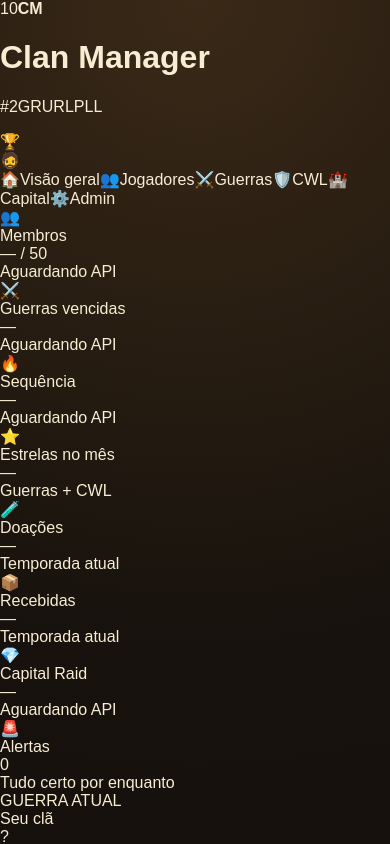
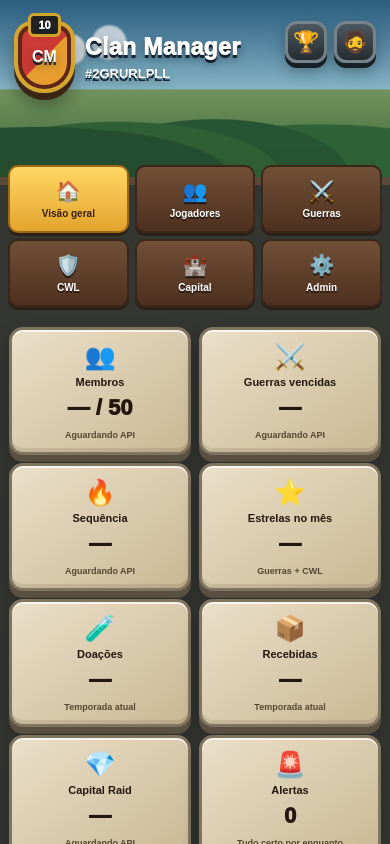
Before and after one commit to Naian1/clan-manager, a Next.js app: page / in a window 390 px wide. Shown: the top 844 px of the page. Built offline with nearby package versions, Linux system fonts and the light colour scheme.

Commit message:
style: rebuild responsive Clash-inspired visual system

```diff
--- a/app/globals.css
+++ b/app/globals.css
@@ -1,60 +1,70 @@
 :root {
-  --bg: #17120d;
-  --panel: #241b12;
-  --panel-2: #312417;
-  --gold: #f2c14e;
-  --gold-2: #b57a17;
-  --cream: #f7edd3;
-  --muted: #b9ab8c;
-  --danger: #d85d4f;
-  --success: #69b968;
-  --blue: #68a7e8;
-  --line: rgba(255,255,255,.09);
+  --ink:#25180e;
+  --cream:#fff2cf;
+  --stone:#d9c9a8;
+  --stone-dark:#a99572;
+  --wood:#5a351d;
+  --wood-dark:#2c180e;
+  --gold:#f3ba2f;
+  --red:#bd3a31;
+  --blue:#3478b9;
+  --green:#729d28;
+  --purple:#7245a8;
 }
-* { box-sizing: border-box; }
-html { background: var(--bg); }
-body { margin: 0; color: var(--cream); background: radial-gradient(circle at top, #3a2917 0, #17120d 42%, #100c09 100%); font-family: Arial, Helvetica, sans-serif; min-height: 100vh; }
-a { color: inherit; text-decoration: none; }
-button, input { font: inherit; }
-.shell { min-height: 100vh; display: grid; grid-template-columns: 260px 1fr; }
-.sidebar { border-right: 1px solid var(--line); background: rgba(17,12,8,.9); backdrop-filter: blur(16px); padding: 24px 18px; position: sticky; top: 0; height: 100vh; }
-.brand { display: flex; gap: 12px; align-items: center; margin-bottom: 28px; }
-.shield { width: 46px; height: 52px; display:grid; place-items:center; border:3px solid #f7d56c; background:linear-gradient(#d13c36,#8c1f22); border-radius: 14px 14px 22px 22px; box-shadow: inset 0 0 0 3px #5d1718, 0 6px 16px rgba(0,0,0,.4); font-weight:900; }
-.brand h1 { font-size: 18px; margin:0; letter-spacing:.4px; }
-.brand span { color:var(--muted); font-size:12px; }
-.nav { display:grid; gap:8px; }
-.nav a { padding: 12px 14px; border-radius: 12px; color: #d8ccb3; border:1px solid transparent; }
-.nav a.active, .nav a:hover { background: linear-gradient(180deg,#3a2a19,#281c11); border-color:#6e4d24; color:#fff3c7; }
-.main { padding: 28px; max-width: 1500px; width:100%; margin:0 auto; }
-.topbar { display:flex; align-items:center; justify-content:space-between; gap:20px; margin-bottom:24px; }
-.eyebrow { color:var(--gold); font-size:12px; font-weight:800; text-transform:uppercase; letter-spacing:1.4px; }
-.title { margin:5px 0 0; font-size:30px; }
-.status { border:1px solid #70542a; background:#2b2115; color:#eacb83; padding:9px 12px; border-radius:999px; font-size:13px; }
-.grid { display:grid; gap:16px; }
-.metrics { grid-template-columns: repeat(4, minmax(0,1fr)); }
-.card { background:linear-gradient(180deg,rgba(49,36,23,.96),rgba(31,23,15,.96)); border:1px solid #5a4124; border-radius:18px; box-shadow:0 10px 30px rgba(0,0,0,.25), inset 0 1px rgba(255,255,255,.04); padding:18px; }
-.metric-label { color:var(--muted); font-size:13px; }
-.metric-value { font-size:30px; font-weight:900; margin-top:8px; }
-.metric-note { margin-top:5px; font-size:12px; color:#d6c4a3; }
-.cols { grid-template-columns: 1.5fr 1fr; margin-top:16px; }
-.section-head { display:flex; align-items:center; justify-content:space-between; gap:12px; margin-bottom:14px; }
-.section-head h2 { margin:0; font-size:18px; }
-.badge { border-radius:999px; padding:5px 9px; font-size:11px; font-weight:800; background:#4b351b; color:#f6cf72; }
-.table { width:100%; border-collapse:collapse; }
-.table th { text-align:left; color:var(--muted); font-size:11px; text-transform:uppercase; letter-spacing:.7px; padding:10px; border-bottom:1px solid var(--line); }
-.table td { padding:12px 10px; border-bottom:1px solid rgba(255,255,255,.05); font-size:14px; }
-.player { display:flex; gap:10px; align-items:center; }
-.avatar { width:34px; height:34px; border-radius:50%; background:linear-gradient(135deg,#875623,#d9a544); display:grid; place-items:center; font-weight:900; color:#241308; }
-.rank { color:var(--gold); font-weight:900; }
-.empty { min-height:320px; display:grid; place-items:center; text-align:center; color:var(--muted); padding:30px; }
-.empty strong { color:var(--cream); display:block; margin-bottom:8px; font-size:18px; }
-.war-score { display:flex; justify-content:space-between; align-items:center; gap:18px; margin:18px 0; }
-.clan-side { flex:1; text-align:center; padding:20px; border-radius:16px; background:#21180f; border:1px solid #49331d; }
-.big-stars { font-size:34px; font-weight:900; color:#ffe29a; }
-.vs { color:var(--danger); font-weight:900; }
-.login-box { min-height:100vh; display:grid; place-items:center; padding:20px; }
-.login-card { width:min(460px,100%); text-align:center; }
-.google-btn { width:100%; border:1px solid #80602f; padding:13px 16px; border-radius:12px; background:linear-gradient(#f0cd77,#c79533); color:#2c1b08; font-weight:900; cursor:pointer; }
-.small { font-size:12px; color:var(--muted); line-height:1.6; }
-@media (max-width: 980px) { .shell{grid-template-columns:1fr}.sidebar{height:auto;position:relative;border-right:0;border-bottom:1px solid var(--line)}.nav{grid-template-columns:repeat(3,1fr)}.metrics{grid-template-columns:repeat(2,1fr)}.cols{grid-template-columns:1fr}.main{padding:18px}.sidebar{padding:16px}.brand{margin-bottom:14px} }
-@media (max-width: 620px) { .nav{display:flex;overflow-x:auto}.nav a{white-space:nowrap}.metrics{grid-template-columns:1fr 1fr}.metric-value{font-size:24px}.topbar{align-items:flex-start;flex-direction:column}.title{font-size:24px}.main{padding:14px}.table th:nth-child(4),.table td:nth-child(4){display:none} }
+*{box-sizing:border-box}
+html,body{margin:0;min-height:100%;overflow-x:hidden}
+body{font-family:Arial,Helvetica,sans-serif;background:#1f211f;color:#23170d}
+a{text-decoration:none;color:inherit}
+button,input{font:inherit}
+
+.game-shell{min-height:100vh;background:linear-gradient(180deg,#607c59 0 210px,#383a35 210px 100%)}
+.hero-header{position:relative;min-height:230px;background:
+  radial-gradient(circle at 18% 28%,rgba(255,255,255,.85) 0 4%,transparent 5%),
+  radial-gradient(circle at 28% 24%,rgba(255,255,255,.75) 0 5%,transparent 6%),
+  linear-gradient(180deg,#2e668c 0%,#8fc1d3 50%,#7a9d62 51%,#3b6a3c 100%);overflow:hidden;border-bottom:8px solid #5b4937}
+.hero-header:after{content:"";position:absolute;inset:auto 0 0;height:92px;background:
+  radial-gradient(ellipse at 10% 100%,#234b2e 0 38%,transparent 39%),
+  radial-gradient(ellipse at 30% 100%,#2f5e34 0 42%,transparent 43%),
+  radial-gradient(ellipse at 55% 100%,#255332 0 44%,transparent 45%),
+  radial-gradient(ellipse at 82% 100%,#2d6236 0 40%,transparent 41%);opacity:.95}
+.hero-overlay{position:absolute;inset:0;background:linear-gradient(180deg,rgba(6,24,35,.12),rgba(0,0,0,.04))}
+.hero-content{position:relative;z-index:2;max-width:1180px;margin:auto;padding:28px 24px;display:flex;align-items:flex-start;justify-content:space-between;gap:20px}
+.brand-game{display:flex;align-items:center;gap:16px;color:white;text-shadow:0 3px 0 #142432,0 4px 8px rgba(0,0,0,.35)}
+.brand-game h1{font-size:34px;margin:0;font-weight:1000;letter-spacing:.4px}
+.brand-game p{font-size:16px;font-weight:800;margin:5px 0 0}
+.shield-game{width:82px;height:95px;position:relative;border:6px solid #d5a62d;border-radius:18px 18px 30px 30px;background:linear-gradient(135deg,#cb3a35 0 50%,#e69d2e 51%);box-shadow:inset 0 0 0 4px #5f261b,0 7px 0 #3b2616,0 12px 18px rgba(0,0,0,.35);display:grid;place-items:center;color:white;font-size:21px;font-weight:1000}
+.shield-game span{position:absolute;top:-15px;background:#222;border:3px solid #d5a62d;border-radius:6px;padding:3px 7px;font-size:14px}
+.hero-actions{display:flex;gap:12px}.round-action{width:52px;height:52px;border-radius:16px;display:grid;place-items:center;font-size:27px;background:linear-gradient(#4e5860,#252d32);border:3px solid #77838a;box-shadow:0 5px 0 #182026,0 8px 16px rgba(0,0,0,.3)}
+
+.game-nav{position:relative;z-index:4;max-width:1180px;margin:-26px auto 0;padding:0 18px;display:grid;grid-template-columns:repeat(6,1fr);gap:5px}
+.game-nav-item{min-height:88px;padding:10px 8px;display:flex;flex-direction:column;align-items:center;justify-content:center;gap:5px;background:linear-gradient(#725037,#4d301f);border:3px solid #3b271a;border-radius:10px;color:#fff;text-shadow:0 2px 0 #25150d;font-weight:900;box-shadow:inset 0 2px rgba(255,255,255,.13),0 5px 0 #2b2118;text-align:center;font-size:13px}
+.game-nav-item.active{background:linear-gradient(#ffd765,#e3a42d);border-color:#9e6917;color:#3a210d;text-shadow:none}.nav-icon{font-size:25px}
+
+.game-main{max-width:1180px;margin:auto;padding:28px 18px 40px}
+.metrics-game{display:grid;grid-template-columns:repeat(4,1fr);gap:12px}
+.stone-card{position:relative;min-height:150px;padding:18px;text-align:center;background:linear-gradient(145deg,#eadfc8,#c9b894);border:4px solid #81745f;border-radius:14px;box-shadow:inset 0 2px rgba(255,255,255,.75),inset 0 -4px rgba(90,77,58,.15),0 7px 0 #5b5142,0 10px 18px rgba(0,0,0,.25)}
+.metric-icon{font-size:30px}.stone-title{font-size:14px;font-weight:900;margin-top:5px}.stone-value{font-size:28px;font-weight:1000;margin-top:12px}.stone-note{font-size:12px;font-weight:700;margin-top:9px;color:#554631}
+
+.game-panel{margin-top:26px;border:5px solid #665c4d;border-radius:20px;background:linear-gradient(#9b7a59,#71533a);box-shadow:inset 0 2px rgba(255,255,255,.2),0 8px 0 #393229,0 14px 25px rgba(0,0,0,.25);position:relative}
+.ribbon{position:relative;width:max-content;max-width:85%;margin:-21px auto 10px;background:linear-gradient(#d94f42,#a92e29);border:3px solid #78231f;color:#fff4db;padding:10px 38px;font-weight:1000;font-size:20px;text-shadow:0 2px #5b201c;box-shadow:0 5px 0 #63241f;clip-path:polygon(5% 0,95% 0,100% 50%,95% 100%,5% 100%,0 50%)}
+.war-grid{display:grid;grid-template-columns:1fr .7fr 1fr;align-items:center;gap:18px;padding:20px}.war-team{text-align:center;color:#fff6df;text-shadow:0 2px #46301e}.team-label{font-size:17px;font-weight:900}.mini-shield{width:62px;height:68px;margin:12px auto;background:linear-gradient(#343b42,#151a1d);border:4px solid #d1b77b;border-radius:15px 15px 24px 24px;display:grid;place-items:center;color:#fff;font-size:22px;font-weight:900;box-shadow:0 4px 0 #31261d}.mini-shield.enemy{border-color:#aaa}.stars{font-size:28px;color:#f6c742}.muted-stars{color:#bebebe}.war-team strong{display:block;font-size:22px;margin-top:5px}.battle-center{text-align:center}.axes{font-size:65px}.battle-status{font-size:12px;font-weight:900;color:#ffb4a5;background:rgba(64,22,16,.35);padding:6px;border-radius:8px}.war-footer{display:grid;grid-template-columns:repeat(3,1fr);gap:8px;border-top:2px solid rgba(62,39,24,.5);padding:13px 16px;background:rgba(55,35,22,.28);color:#f8ead2;font-size:12px;font-weight:800;text-align:center}
+
+.ranking-panel{background:linear-gradient(#ded0b3,#c5b28e);color:#271a0f}.panel-heading{display:flex;align-items:center;justify-content:flex-end;padding:0 14px}.small-ribbon{font-size:17px;margin:-21px auto 10px 0}.stone-button{background:linear-gradient(#f0dfbc,#b7a17d);border:3px solid #75664e;border-radius:9px;padding:7px 12px;font-size:12px;font-weight:900;box-shadow:0 4px 0 #655541}.ranking-list{padding:0 18px 14px}.ranking-row{display:grid;grid-template-columns:44px 46px minmax(0,1fr) 70px 70px 70px;gap:10px;align-items:center;padding:13px 0;border-bottom:2px solid rgba(91,70,46,.22)}.rank-medal{width:35px;height:38px;display:grid;place-items:center;border-radius:8px 8px 12px 12px;font-weight:1000;background:#d3b373;border:3px solid #715226;box-shadow:0 3px 0 #584027}.rank-1{background:#ffc43d}.rank-2{background:#c9c9c9}.rank-3{background:#c78548}.player-shield{width:38px;height:42px;border-radius:9px 9px 13px 13px;background:#555;border:3px solid #777;color:white;display:grid;place-items:center;font-weight:900}.ranking-name{min-width:0}.ranking-name strong{display:block;white-space:nowrap;overflow:hidden;text-overflow:ellipsis}.ranking-name span{font-size:11px;color:#6b5941}.ranking-stat{text-align:center}.ranking-stat span{display:block;font-size:9px;text-transform:uppercase;font-weight:900;color:#6c5a42}.ranking-stat b{display:block;margin-top:5px;font-size:16px}
+
+.shortcut-grid{display:grid;grid-template-columns:repeat(3,1fr);gap:14px;margin-top:25px}.shortcut{min-height:150px;padding:17px;border-radius:16px;border:4px solid rgba(43,34,21,.65);box-shadow:inset 0 2px rgba(255,255,255,.16),0 7px 0 rgba(40,31,21,.75);color:white;text-shadow:0 2px rgba(0,0,0,.4);display:flex;flex-direction:column;align-items:center;justify-content:center;text-align:center}.shortcut span{font-size:44px}.shortcut strong{font-size:17px;margin-top:4px}.shortcut small{font-size:11px;margin-top:7px}.green{background:linear-gradient(#8bac31,#587b1c)}.blue{background:linear-gradient(#4282c7,#255a90)}.purple{background:linear-gradient(#8755ba,#5a337d)}
+.api-banner{margin-top:24px;background:linear-gradient(#69452a,#3f2718);border:4px solid #2e1c12;border-radius:14px;box-shadow:inset 0 2px rgba(255,255,255,.12),0 6px 0 #252019;color:#fff4de;padding:13px 16px;display:grid;grid-template-columns:50px 1fr auto;align-items:center;gap:13px}.barbarian{font-size:38px}.api-banner strong{display:block;font-size:17px}.api-banner span{display:block;font-size:11px;margin-top:3px;color:#e7d5b9}.gold-button{background:linear-gradient(#ffd65d,#dea029);border:3px solid #986817;border-radius:10px;padding:11px 15px;color:#3a230c;font-weight:1000;box-shadow:0 4px 0 #7b5417;text-align:center}
+
+.main{max-width:1180px;margin:auto;padding:24px}.card{background:linear-gradient(#e7dcc6,#c6b594);color:#2a1c11;border:4px solid #81745f;border-radius:14px;box-shadow:0 7px 0 #5b5142;padding:18px}.title{color:#fff}.eyebrow{color:#ffd75d;font-weight:900}.small{color:#705f48;line-height:1.5}.empty{text-align:center;padding:50px 20px}.empty strong{display:block;font-size:20px;margin-bottom:8px}
+.login-box{min-height:100vh;display:grid;place-items:center;padding:20px}.login-card{width:min(460px,100%)}.google-btn{width:100%;padding:13px;border-radius:10px;border:3px solid #94681c;background:linear-gradient(#ffd561,#df9f25);font-weight:900;color:#3c260c}
+
+@media(max-width:760px){
+  .game-shell{background:linear-gradient(180deg,#607c59 0 178px,#343632 178px 100%)}
+  .hero-header{min-height:185px}.hero-content{padding:21px 14px}.brand-game{gap:10px}.brand-game h1{font-size:23px}.brand-game p{font-size:13px}.shield-game{width:61px;height:72px;border-width:4px;font-size:16px}.shield-game span{font-size:11px;top:-12px}.hero-actions{gap:7px}.round-action{width:42px;height:42px;border-radius:12px;font-size:21px}
+  .game-nav{margin:-20px auto 0;padding:0 8px;grid-template-columns:repeat(3,1fr);gap:6px}.game-nav-item{min-height:68px;padding:7px 4px;font-size:10px;border-width:2px;box-shadow:0 3px 0 #2b2118}.nav-icon{font-size:20px}
+  .game-main{padding:20px 9px 30px}.metrics-game{grid-template-columns:repeat(2,minmax(0,1fr));gap:8px}.stone-card{min-height:126px;padding:12px 8px;border-width:3px}.metric-icon{font-size:25px}.stone-title{font-size:11px}.stone-value{font-size:22px;margin-top:7px}.stone-note{font-size:9px}
+  .game-panel{margin-top:23px;border-width:4px}.ribbon{font-size:15px;padding:8px 24px}.war-grid{grid-template-columns:1fr .58fr 1fr;gap:7px;padding:15px 8px}.team-label{font-size:12px}.mini-shield{width:47px;height:53px;border-width:3px;margin:8px auto}.stars{font-size:18px}.war-team strong{font-size:16px}.axes{font-size:39px}.battle-status{font-size:9px}.war-footer{grid-template-columns:1fr;font-size:10px;text-align:left;padding:10px 14px}
+  .panel-heading{padding:0 8px}.small-ribbon{font-size:13px;padding:8px 16px}.stone-button{font-size:10px;padding:6px 8px}.ranking-list{padding:0 9px 10px}.ranking-row{grid-template-columns:34px 36px minmax(0,1fr) 47px 47px;gap:6px;padding:10px 0}.rank-medal{width:29px;height:32px;font-size:12px}.player-shield{width:31px;height:35px}.ranking-name strong{font-size:11px}.ranking-name span{font-size:9px}.ranking-stat span{font-size:7px}.ranking-stat b{font-size:13px}.mobile-hide{display:none}
+  .shortcut-grid{grid-template-columns:1fr;gap:10px}.shortcut{min-height:105px;display:grid;grid-template-columns:55px 1fr;grid-template-rows:auto auto;text-align:left;align-items:center;justify-items:start;padding:12px}.shortcut span{grid-row:1/3;font-size:34px}.shortcut strong{font-size:14px;margin:0}.shortcut small{font-size:10px;margin:0}
+  .api-banner{grid-template-columns:40px 1fr;gap:8px;padding:11px}.barbarian{font-size:30px}.api-banner strong{font-size:13px}.api-banner span{font-size:9px}.gold-button{grid-column:1/3;width:100%;padding:9px;font-size:12px}
+  .main{padding:16px 10px;overflow-x:hidden}
+}
```
